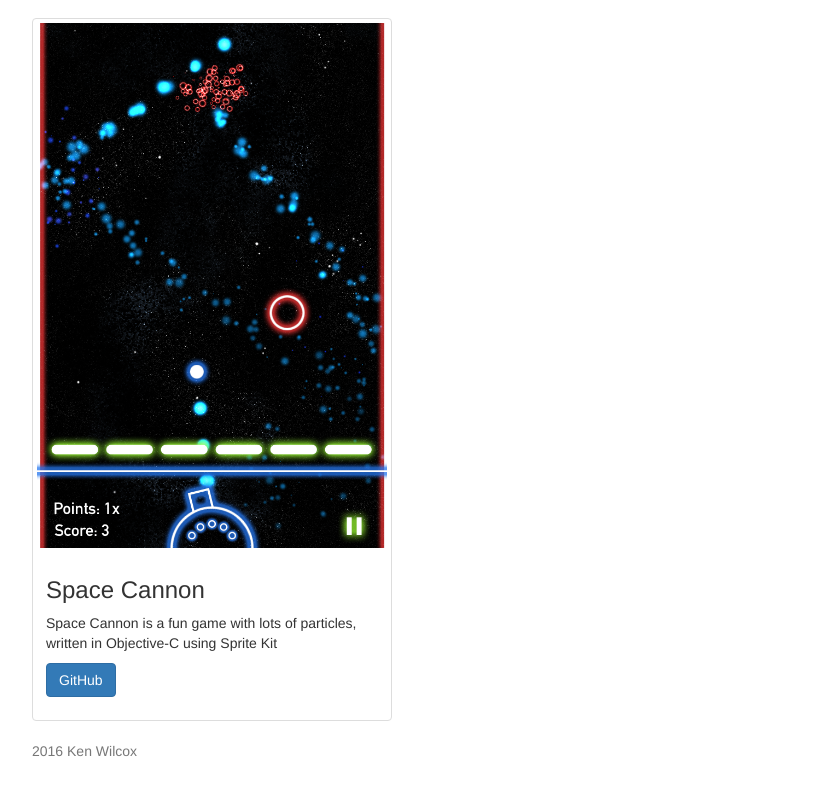
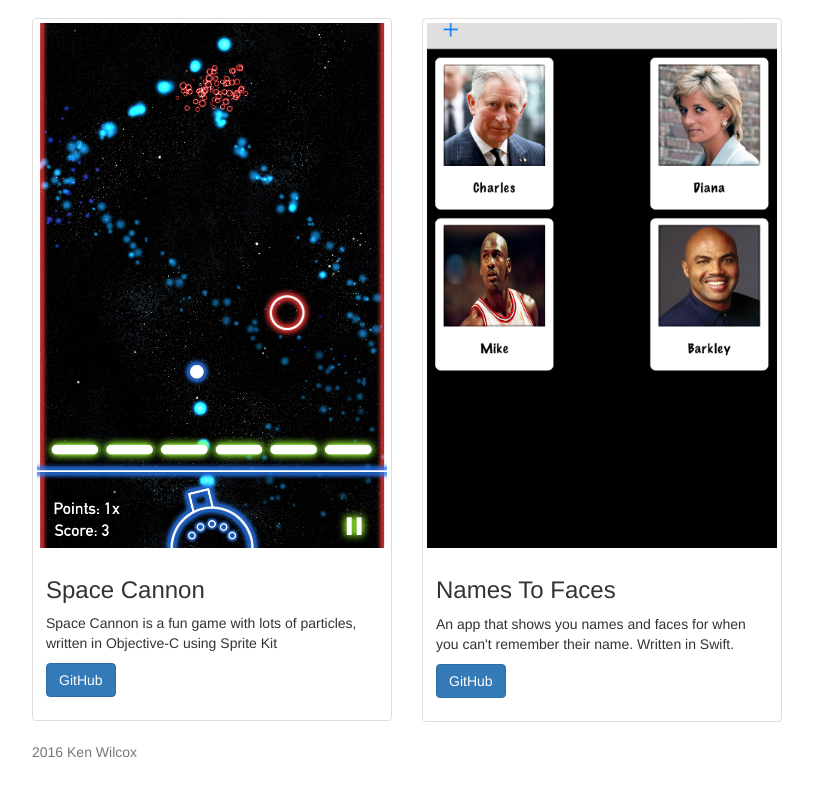
Before and after one commit to kenwilcox/kenwilcox.github.io, a plain HTML site: page index.html in a window 1280 px wide. Shown: the part 483-1275 px from the top of the page, without its empty margins (38-851 px from the left). Drawn offline with nearby package versions, Linux system fonts and the light colour scheme.

Commit message:
Added NamesToFaces

```diff
--- a/index.html
+++ b/index.html
@@ -60,8 +60,22 @@
           </div>
         </div>
       </div>
+
+            <div class="col-sm-6 col-md-4">
+        <div class="thumbnail">
+          <img src="img/NamesToFaces.png" alt="NamesToFaces">
+          <div class="caption">
+            <h3>Names To Faces</h3>
+            <p>An app that shows you names and faces for when you can't remember their name. Written in Swift.</p>
+            <p>
+              <a href="https://github.com/kenwilcox/NamesToFaces" class="btn btn-primary" role="button">GitHub</a>
+              <!--<a href="#" class="btn btn-default" role="button">Button</a>-->
+            </p>
+          </div>
+        </div>
+      </div>
+
     </div>
-
 
   </div>
 
```
Also changed, not shown: img/NamesToFaces.png (added).
